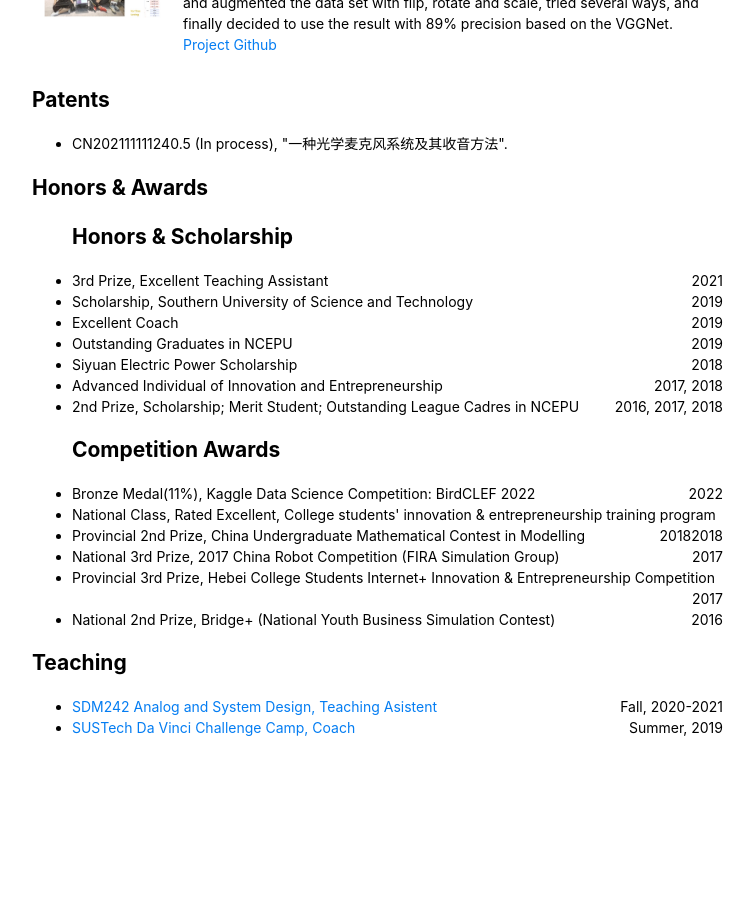
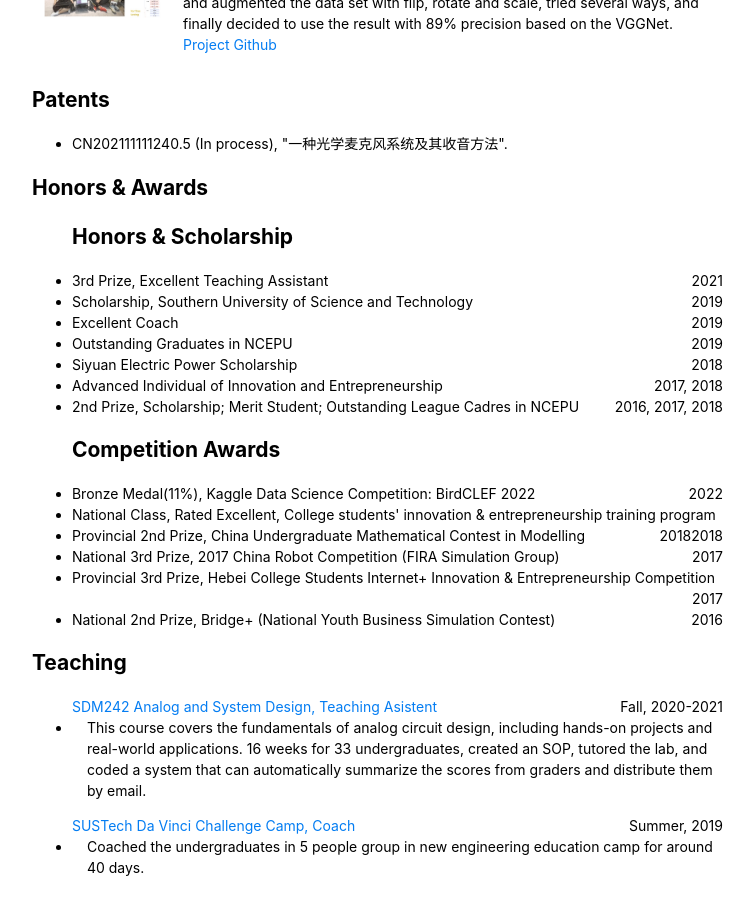
Before and after one commit to ConnorKevin/ConnorKevin.github.io, a Jekyll site: the page index.html, which Jekyll copies as it is, in a window 1280 px wide and 900 px high, scrolled down 1189 px. Shown: the whole window, without its empty margins (421-1175 px from the left). Built offline with Jekyll 4.4.1, drawn with Linux system fonts in a browser that asks for light colours; before the commit the page ends 1949 px from its top, so only the background shows below that.

Commit message:
Update index.html

```diff
--- a/index.html
+++ b/index.html
@@ -311,10 +311,13 @@
 			<li>
 			<div style="float:left; text-align:left"><a href="https://course-tao.sustech.edu.cn/kcxxweb/queryKcxxwebDetailVisitorEnglishPC?pkcdm=SDM242">SDM242 Analog and System Design, Teaching Asistent</a></div>
 			<div style="float:right; text-align:right">Fall, 2020-2021</div>
+			<p style="clear:both; text-align:left; padding-left:15px;">This course covers the fundamentals of analog circuit design, including hands-on projects and real-world applications. 16 weeks for 33 undergraduates, created an SOP, tutored the lab, and coded a system that can automatically
+summarize the scores from graders and distribute them by email.</p>
 			</li>
 			<li>
 			<div style="float:left; text-align:left"><a href="https://newshub.sustech.edu.cn/en/html/201908/15419.html">SUSTech Da Vinci Challenge Camp, Coach</a></div>
 			<div style="float:right; text-align:right">Summer, 2019</div>
+			<p style="clear:both; text-align:left; padding-left:15px;">Coached the undergraduates in 5 people group in new engineering education camp for around 40 days.</p>
 			</li>
 	    </ul>
 
```
